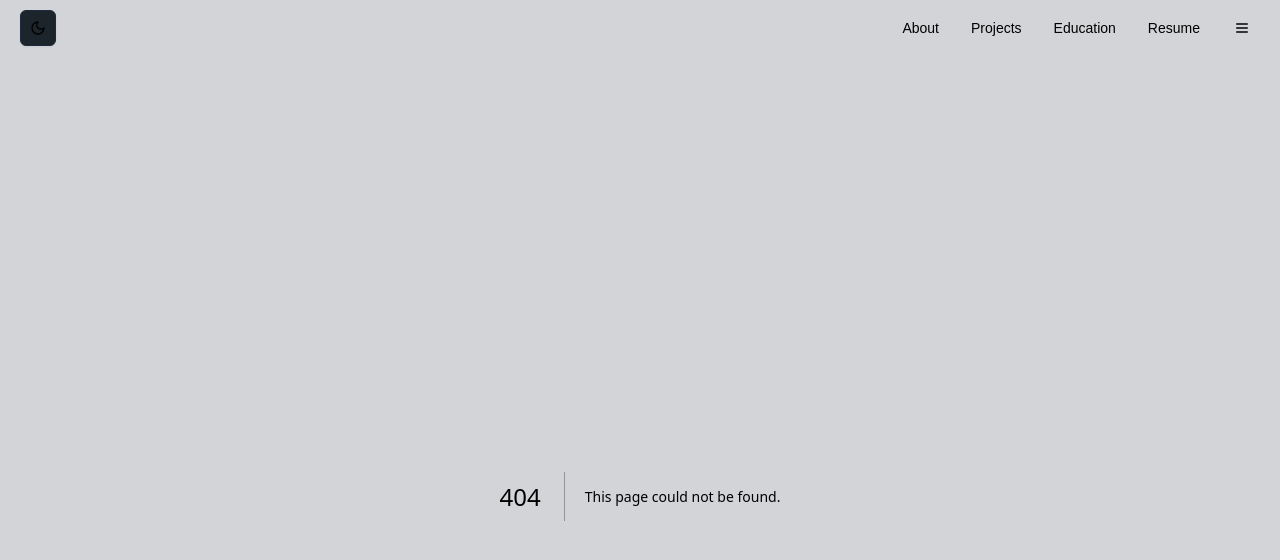
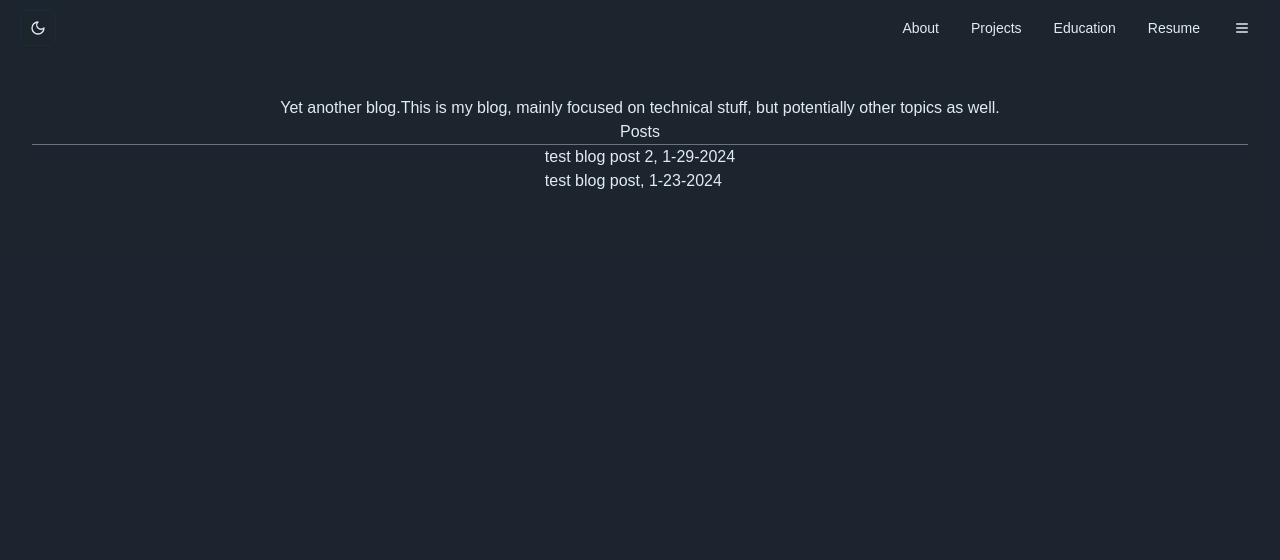
Before and after one commit to Jchase2/portfolio-v3, a Next.js app: page /blog in a window 1280 px wide. Before the commit this address had no page. Shown: the top 560 px of the page. Built offline with nearby package versions, Linux system fonts and the light colour scheme.

Commit message:
Have a basic static blog setup working, but need to style it and add a few actual posts and integrate markdown and everything.

```diff
--- /dev/null
+++ b/src/app/blog/[postslug]/page.tsx
@@ -0,0 +1,45 @@
+import fs from "fs";
+import path from "path";
+import matter from "gray-matter";
+import { notFound } from "next/navigation";
+
+async function getPostData(postSlug: string) {
+  const filePath = path.join(
+    process.cwd(),
+    "src/app/blog/blogposts",
+    `${postSlug}.md`
+  );
+
+  if (!fs.existsSync(filePath)) {
+    return null;
+  }
+
+  const fileContents = fs.readFileSync(filePath, "utf8");
+  const matterResult = matter(fileContents);
+
+  return {
+    postSlug,
+    content: matterResult.content,
+    data: matterResult.data, // This should contain title, date, etc.
+  };
+}
+
+export default async function BlogPost({
+  params,
+}: {
+  params: { postslug: string };
+}) {
+  const postData = await getPostData(params.postslug);
+
+  if (!postData) {
+    return notFound();
+  }
+
+  return (
+    <div>
+      <h1>{postData.data.title}</h1>
+      <p>{postData.data.date}</p>
+      <article dangerouslySetInnerHTML={{ __html: postData.content }} />
+    </div>
+  );
+}
--- /dev/null
+++ b/src/app/blog/blog.tsx
@@ -0,0 +1,37 @@
+import fs from "fs";
+import path from "path";
+import matter from "gray-matter";
+
+type PostMetaData = {
+  title: string;
+  date: string;
+  category: string;
+};
+
+export function getSortedPostsData() {
+  console.log("cwd is: ", process.cwd());
+
+  const postsDirectory = path.join(process.cwd(), "src/app/blog/blogposts");
+  console.log("POSTS DIRECTORY IS: ", postsDirectory);
+
+  const fileNames = fs.readdirSync(postsDirectory);
+  const allPostsData = fileNames.map((fileName) => {
+    const postSlug = fileName.replace(/\.md$/, "");
+    const fullPath = path.join(postsDirectory, fileName);
+    const fileContents = fs.readFileSync(fullPath, "utf8");
+    const matterResult = matter(fileContents);
+
+    console.log("fileContents: ", fileContents);
+
+    return {
+      postSlug,
+      ...(matterResult.data as PostMetaData),
+    };
+  });
+
+  return allPostsData.sort((a, b) => {
+    const dateA = new Date(a.date);
+    const dateB = new Date(b.date);
+    return dateB.getTime() - dateA.getTime();
+  });
+}
--- /dev/null
+++ b/src/app/blog/blogposts/testpage.md
@@ -0,0 +1,9 @@
+---
+title: "test blog post"
+category: "what"
+date: "1-23-2024"
+---
+
+## Uhh idk
+
+ya whatever
--- /dev/null
+++ b/src/app/blog/blogposts/testpage2.md
@@ -0,0 +1,9 @@
+---
+title: "test blog post 2"
+category: "what"
+date: "1-29-2024"
+---
+
+## Uhh idk
+
+ya whatever
--- /dev/null
+++ b/src/app/blog/page.tsx
@@ -0,0 +1,36 @@
+import { getSortedPostsData } from "./blog";
+import { Separator } from "@/components/ui/separator";
+import Link from "next/link";
+
+const Blog = () => {
+  const allPostsData = getSortedPostsData();
+
+  return (
+    <section>
+      <header className="flex items-center justify-center">
+        <h1>Yet another blog.</h1>
+        <p>
+          This is my blog, mainly focused on technical stuff, but potentially
+          other topics as well.
+        </p>
+      </header>
+      <h2 className="flex items-center justify-center">Posts</h2>
+      <Separator className="bg-gray-500" />
+      <section className="flex items-center justify-center">
+        <ul>
+          {allPostsData.map(({ postSlug, date, title }) => (
+            <li key={postSlug}>
+              <h3>
+                <Link href={`/blog/${postSlug}`}>
+                  {title}, {date}
+                </Link>
+              </h3>
+            </li>
+          ))}
+        </ul>
+      </section>
+    </section>
+  );
+};
+
+export default Blog;
```
Also changed, not shown: package.json (+6 -1 lines), 1 other file (tests, documents, lock files or other folders).
